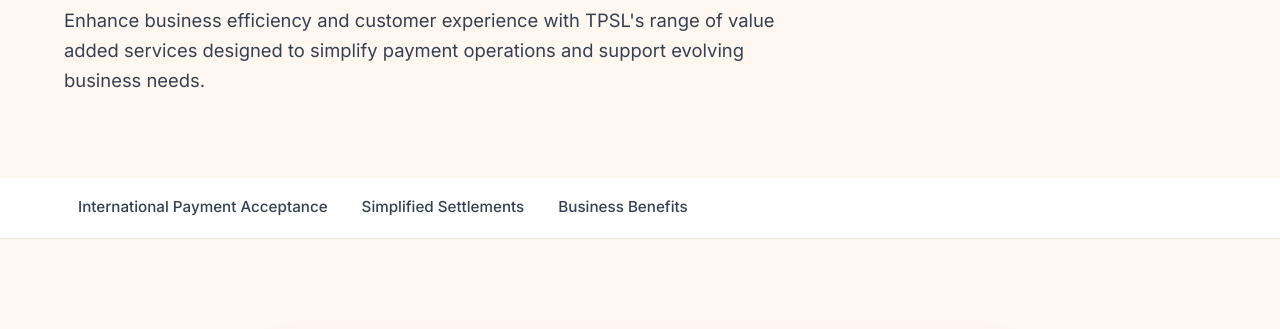
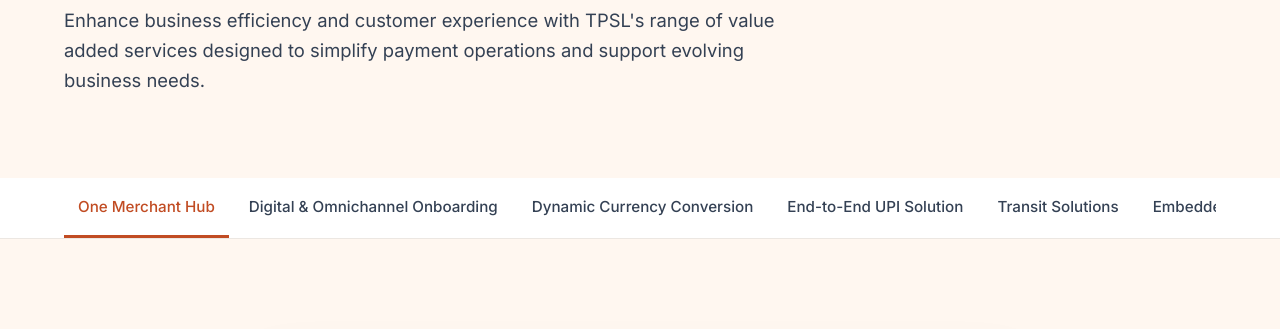
Before and after one commit to candies-studios/tpsl, a plain HTML site: page value-added-services.html in a window 1280 px wide. Shown: the part 317-646 px from the top of the page. Drawn offline with Linux system fonts and the light colour scheme.

Commit message:
Add files via upload

```diff
--- a/value-added-services.html
+++ b/value-added-services.html
@@ -41,7 +41,7 @@
     <h1>Beyond Payments. Enabling More.</h1>
     <p class="lead">Enhance business efficiency and customer experience with TPSL's range of value added services designed to simplify payment operations and support evolving business needs.</p>
   </div>
-</section><nav class="subnav" aria-label="On this page"><div class="container"><ul><li><a href="#features">International Payment Acceptance</a></li><li><a href="#features">Simplified Settlements</a></li><li><a href="#benefits">Business Benefits</a></li></ul></div></nav><section class="product-block" id="hub"><div class="container">
+</section><nav class="subnav" aria-label="On this page"><div class="container"><ul><li><a href="#hub">One Merchant Hub</a></li><li><a href="#onboarding">Digital &amp; Omnichannel Onboarding</a></li><li><a href="#dcc">Dynamic Currency Conversion</a></li><li><a href="#upi">End-to-End UPI Solution</a></li><li><a href="#transit">Transit Solutions</a></li><li><a href="#embedded">Embedded Payments</a></li></ul></div></nav><section class="product-block" id="hub"><div class="container">
   <div class="split">
     <div class="reveal"><span class="eyebrow">One Merchant Hub</span><h2>One Platform. Simplified Merchant Management.</h2><p>Manage all your payment channels through one unified platform. Gain complete transaction visibility, streamline operations and make smarter business decisions with centralized merchant management.</p><div class="feature-grid"><div class="feature"><strong>Manage All Payment Channels</strong><ul class="check-list"><li>POS Transactions</li><li>QR Collections</li><li>Online Payments</li><li>Payment Links</li><li>SoftPOS Transactions</li></ul></div>
 <div class="feature"><strong>Powerful Business Insights &amp; Controls</strong><ul class="check-list"><li>Real-Time Visibility</li><li>Unified Reporting</li><li>Analytics &amp; Insights</li><li>Business Management Tools</li><li>Simplified Operations</li></ul></div></div>
```
Also changed, not shown: 1 other file.
